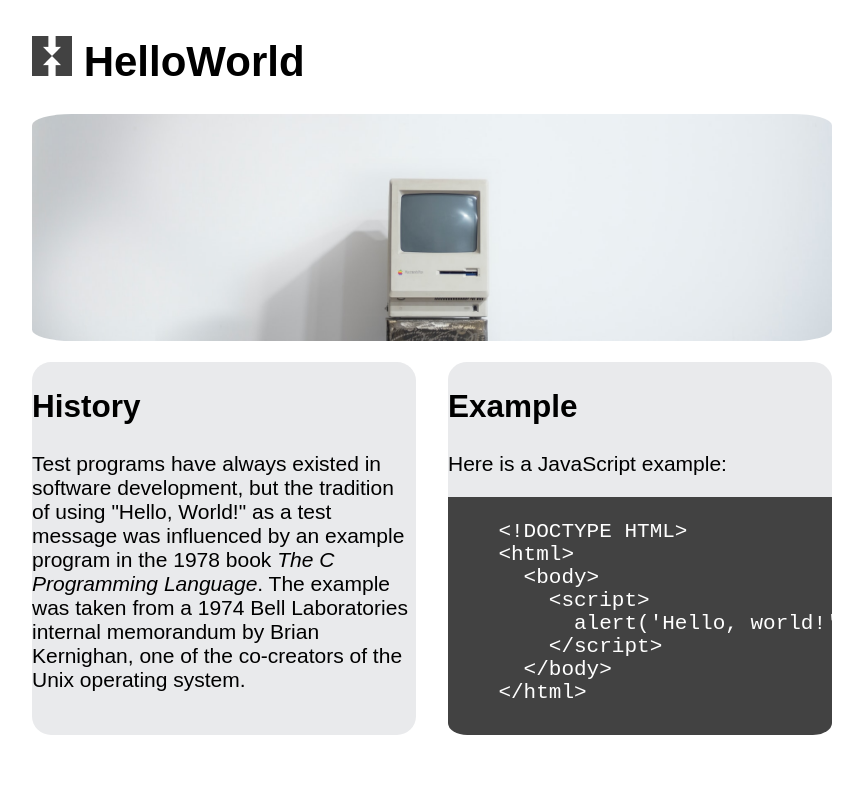
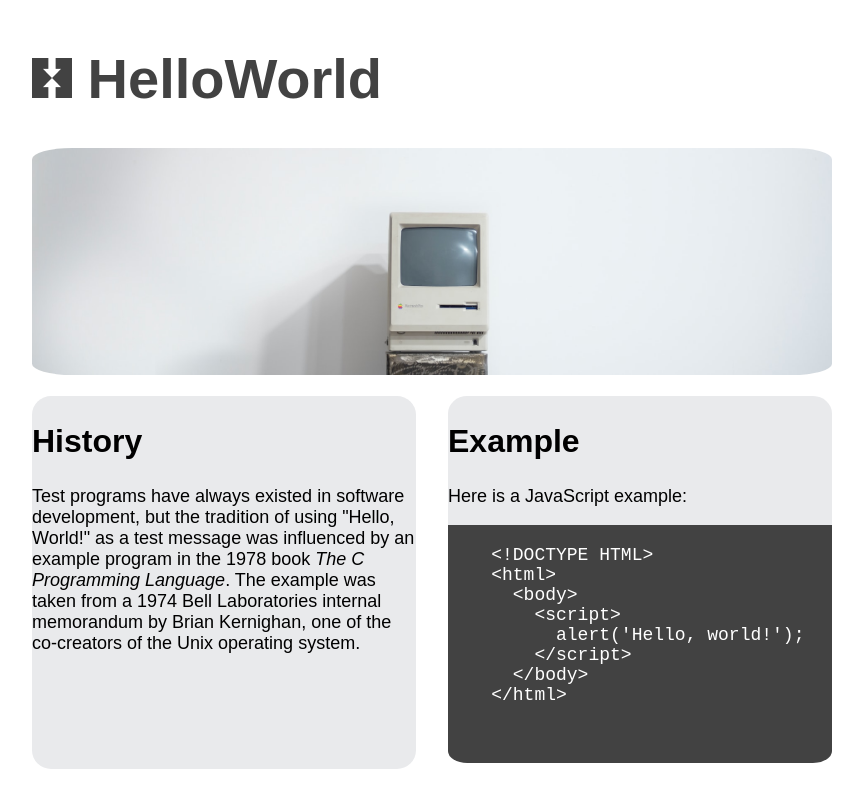
Before and after one commit to barker44/hello-449, a plain HTML site: page index.html in a window 1280 px wide. Shown: the whole page, without its empty margins (200-1063 px from the left). Drawn offline with Linux system fonts and the light colour scheme.

Commit message:
final touches and fixing errors

```diff
--- a/index.html
+++ b/index.html
@@ -10,8 +10,8 @@
 <body>
     <div class="wrapper">
       <div class="one">
-            <h1> <img src = Logo.png> HelloWorld </h1>
-      <img id = "computer" src = computer.jpg>
+            <h1> <img src = Logo.png alt = "Logo of 2 arrows pointing at eachother"> HelloWorld </h1>
+      <img id = "computer" src = computer.jpg alt = "Picture of old-school computer">
     </div>
       <div class="two"><h2> History </h2>
         Test programs have always existed in software development, but the tradition of using "Hello, World!" as a test message was influenced by an example program in the 1978 book <i>The C Programming Language</i>. The example was taken from a 1974 Bell Laboratories internal memorandum by Brian Kernighan, one of the co-creators of the Unix operating system.
--- a/screen.css
+++ b/screen.css
@@ -1,6 +1,15 @@
 body {
     font-family:Arial, Helvetica, sans-serif;
-   font-size: 21px;
+   font-size: 18px;
+ }
+
+ h1{
+  font-size: 56px;
+  color: #424242;
+ }
+
+ h2{
+  font-size: 32px;
  }
 
  .wrapper { /* https://developer.mozilla.org/en-US/docs/Web/CSS/CSS_Grid_Layout for grid layout help */
```
